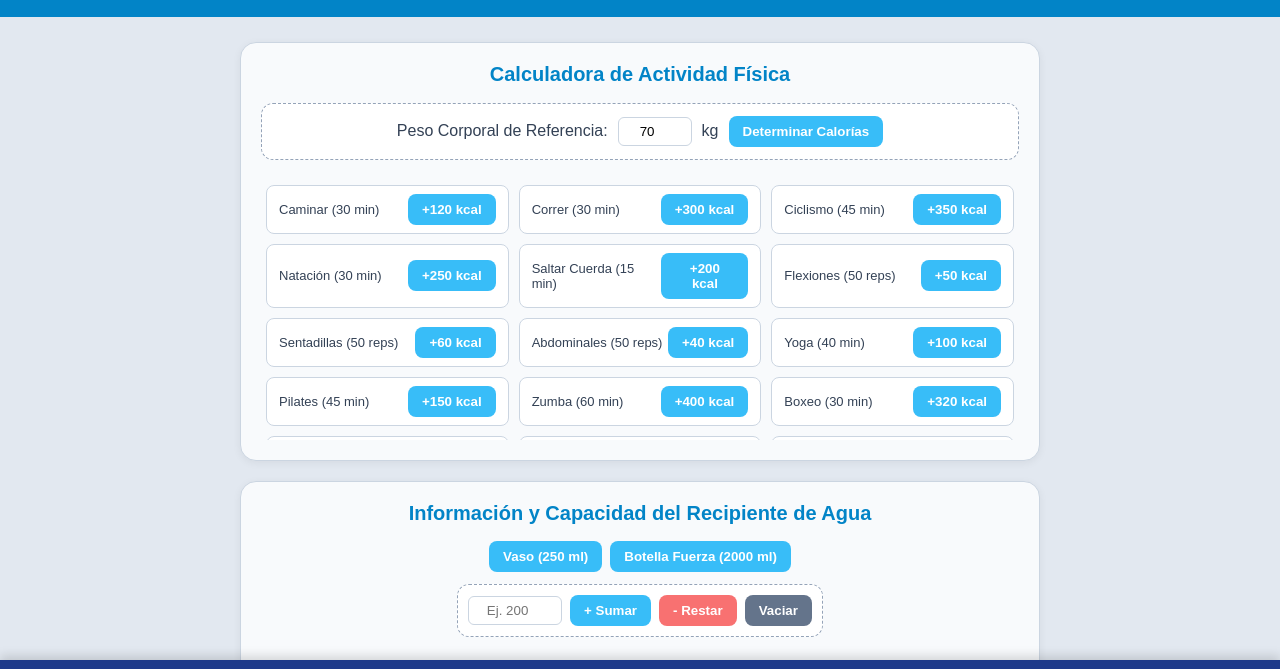
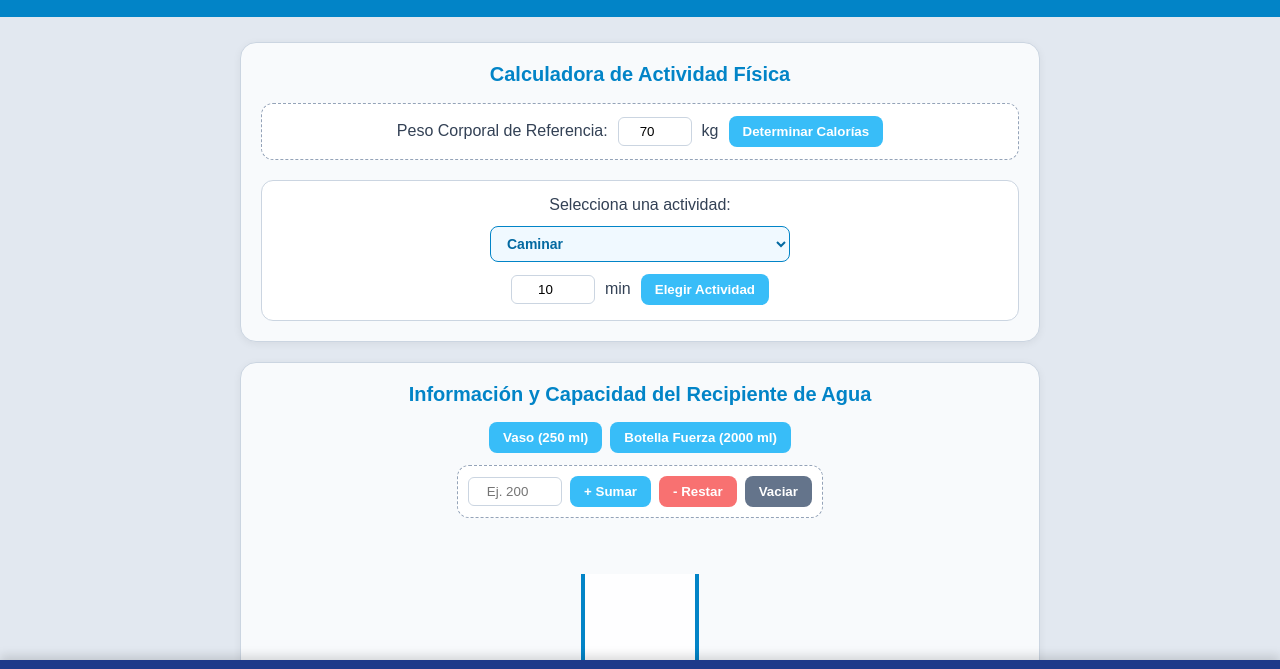
Before and after one commit to gabositogk/fitwater, a plain HTML site: page index.html in a window 1280 px wide. Shown: the part 77-746 px from the top of the page. Drawn offline with Linux system fonts and the light colour scheme.

Commit message:
Refactor HTML structure and improve activity selection
Removed commented sections and updated labels for clarity. Adjusted styles and added a dropdown for activity selection.

```diff
--- a/index.html
+++ b/index.html
@@ -12,7 +12,6 @@
       color: #334155;
     }
 
-    /* Enzabezado principal */
     .header {
       background-color: #0284c7;
       color: white;
@@ -56,7 +55,6 @@
       font-size: 20px;
     }
 
-    /* Botones */
     .btn-blue {
       background-color: #38bdf8;
       color: white;
@@ -81,7 +79,7 @@
       cursor: pointer;
     }
 
-    /* 1. Actividad Física y Peso Corporal */
+    /* Peso Corporal */
     .peso-box {
       background-color: #ffffff;
       padding: 12px 20px;
@@ -102,27 +100,46 @@
       border-radius: 6px;
     }
 
-    .grid-actividades {
-      display: grid;
-      grid-template-columns: repeat(auto-fill, minmax(220px, 1fr));
-      gap: 10px;
-      max-height: 250px;
-      overflow-y: auto;
-      padding: 5px;
+    /* Selector de Actividades */
+    .selector-actividad-box {
+      background-color: #ffffff;
+      padding: 15px;
+      border-radius: 12px;
+      border: 1px solid #cbd5e1;
+      display: flex;
+      flex-direction: column;
+      align-items: center;
+      gap: 12px;
     }
 
-    .actividad-item {
-      background-color: #ffffff;
+    .desplegable-select {
       padding: 8px 12px;
       border-radius: 8px;
-      border: 1px solid #cbd5e1;
-      display: flex;
-      justify-content: space-between;
-      align-items: center;
-      font-size: 13px;
+      border: 1px solid #0284c7;
+      background-color: #f0f9ff;
+      color: #0369a1;
+      font-weight: bold;
+      font-size: 14px;
+      width: 100%;
+      max-width: 300px;
+      cursor: pointer;
     }
 
-    /* 2. Sección Agua */
+    .inputs-actividad {
+      display: flex;
+      align-items: center;
+      gap: 10px;
+    }
+
+    .inputs-actividad input {
+      width: 70px;
+      padding: 6px;
+      border: 1px solid #cbd5e1;
+      border-radius: 6px;
+      text-align: center;
+    }
+
+    /* Sección Agua */
     .agua-controls {
       display: flex;
       flex-direction: column;
@@ -156,7 +173,7 @@
       border-radius: 6px;
     }
 
-    /* Vaso y Desbordamiento */
+    /* Vaso */
     .vaso-area {
       display: flex;
       justify-content: center;
@@ -175,7 +192,6 @@
       align-items: flex-end;
     }
 
-    /* 250ml mide un tercio del de 2000ml */
     .vaso.grande { width: 110px; height: 240px; }
     .vaso.pequeno { width: 70px; height: 80px; }
 
@@ -187,7 +203,6 @@
       transition: height 0.3s ease;
     }
 
-    /* Efecto de desbordamiento notable */
     .desbordado::after {
       content: '';
       position: absolute;
@@ -201,7 +216,7 @@
       pointer-events: none;
     }
 
-    /* 3. Resultados fijos abajo */
+    /* Resultados Fijos */
     .resultados-fijos {
       position: fixed;
       bottom: 0;
@@ -237,7 +252,6 @@
 </head>
 <body>
 
-  <!-- Encabezado -->
   <div class="header">
     <h1>FitWater 💧</h1>
     <p>Información e indicadores de hidratación y actividad física</p>
@@ -245,11 +259,10 @@
 
   <div class="container">
 
-    <!-- 1. Actividad Física (Primero) -->
+    <!-- 1. ACTIVIDAD FÍSICA -->
     <div class="card">
       <h2>Calculadora de Actividad Física</h2>
 
-      <!-- Peso dentro de actividad física -->
       <div class="peso-box">
         <label for="peso">Peso Corporal de Referencia:</label>
         <input type="number" id="peso" value="70">
@@ -257,11 +270,22 @@
         <button class="btn-blue" onclick="determinarCalorias()">Determinar Calorías</button>
       </div>
 
-      <!-- 30 Actividades -->
-      <div class="grid-actividades" id="gridActividades"></div>
+      <!-- Menú desplegable para elegir la actividad -->
+      <div class="selector-actividad-box">
+        <label for="selectActividades">Selecciona una actividad:</label>
+        <select id="selectActividades" class="desplegable-select" onchange="cambiarUnidadEtiqueta()">
+          <!-- Se llenan automáticamente con JS -->
+        </select>
+
+        <div class="inputs-actividad">
+          <input type="number" id="cantInput" placeholder="Cant." value="10" min="1">
+          <span id="unidadTexto">min/reps</span>
+          <button class="btn-blue" onclick="agregarActividadSeleccionada()">Elegir Actividad</button>
+        </div>
+      </div>
     </div>
 
-    <!-- 2. Registro de Agua (Al final) -->
+    <!-- 2. REGISTRO DE AGUA -->
     <div class="card">
       <h2>Información y Capacidad del Recipiente de Agua</h2>
 
@@ -288,7 +312,7 @@
 
   </div>
 
-  <!-- Resultados fijos abajo sin el resultado de agua -->
+  <!-- RESULTADOS FIJOS ABAJO -->
   <div class="resultados-fijos">
     <div class="res-item">
       <div>Calorías Calculadas</div>
@@ -302,36 +326,36 @@
 
   <script>
     const actividades = [
-      { nombre: "Caminar", detalle: "30 min", cal: 120 },
-      { nombre: "Correr", detalle: "30 min", cal: 300 },
-      { nombre: "Ciclismo", detalle: "45 min", cal: 350 },
-      { nombre: "Natación", detalle: "30 min", cal: 250 },
-      { nombre: "Saltar Cuerda", detalle: "15 min", cal: 200 },
-      { nombre: "Flexiones", detalle: "50 reps", cal: 50 },
-      { nombre: "Sentadillas", detalle: "50 reps", cal: 60 },
-      { nombre: "Abdominales", detalle: "50 reps", cal: 40 },
-      { nombre: "Yoga", detalle: "40 min", cal: 100 },
-      { nombre: "Pilates", detalle: "45 min", cal: 150 },
-      { nombre: "Zumba", detalle: "60 min", cal: 400 },
-      { nombre: "Boxeo", detalle: "30 min", cal: 320 },
-      { nombre: "Escalar", detalle: "30 min", cal: 280 },
-      { nombre: "Remo", detalle: "30 min", cal: 210 },
-      { nombre: "Trote suave", detalle: "20 min", cal: 160 },
-      { nombre: "Pasear perro", detalle: "30 min", cal: 90 },
-      { nombre: "Fútbol", detalle: "60 min", cal: 500 },
-      { nombre: "Baloncesto", detalle: "45 min", cal: 380 },
-      { nombre: "Tenis", detalle: "45 min", cal: 310 },
-      { nombre: "Voleibol", detalle: "45 min", cal: 200 },
-      { nombre: "Crossfit", detalle: "30 min", cal: 350 },
-      { nombre: "Patinaje", detalle: "30 min", cal: 220 },
-      { nombre: "Bailar", detalle: "30 min", cal: 180 },
-      { nombre: "Burpees", detalle: "30 reps", cal: 70 },
-      { nombre: "Zancadas", detalle: "40 reps", cal: 50 },
-      { nombre: "Plancha", detalle: "5 min", cal: 30 },
-      { nombre: "Spinning", detalle: "45 min", cal: 420 },
-      { nombre: "Senderismo", detalle: "60 min", cal: 360 },
-      { nombre: "Karate", detalle: "45 min", cal: 330 },
-      { nombre: "Gimnasia", detalle: "45 min", cal: 240 }
+      { id: 1, nombre: "Caminar", unidad: "min", calPorUnidad: 4 },
+      { id: 2, nombre: "Correr", unidad: "min", calPorUnidad: 10 },
+      { id: 3, nombre: "Ciclismo", unidad: "min", calPorUnidad: 8 },
+      { id: 4, nombre: "Natación", unidad: "min", calPorUnidad: 8 },
+      { id: 5, nombre: "Saltar Cuerda", unidad: "min", calPorUnidad: 13 },
+      { id: 6, nombre: "Flexiones", unidad: "reps", calPorUnidad: 1 },
+      { id: 7, nombre: "Sentadillas", unidad: "reps", calPorUnidad: 1.2 },
+      { id: 8, nombre: "Abdominales", unidad: "reps", calPorUnidad: 0.8 },
+      { id: 9, nombre: "Yoga", unidad: "min", calPorUnidad: 2.5 },
+      { id: 10, nombre: "Pilates", unidad: "min", calPorUnidad: 3.3 },
+      { id: 11, nombre: "Zumba", unidad: "min", calPorUnidad: 6.6 },
+      { id: 12, nombre: "Boxeo", unidad: "min", calPorUnidad: 10.6 },
+      { id: 13, nombre: "Escalar", unidad: "min", calPorUnidad: 9.3 },
+      { id: 14, nombre: "Remo", unidad: "min", calPorUnidad: 7 },
+      { id: 15, nombre: "Trote suave", unidad: "min", calPorUnidad: 8 },
+      { id: 16, nombre: "Pasear perro", unidad: "min", calPorUnidad: 3 },
+      { id: 17, nombre: "Fútbol", unidad: "min", calPorUnidad: 8.3 },
+      { id: 18, nombre: "Baloncesto", unidad: "min", calPorUnidad: 8.4 },
+      { id: 19, nombre: "Tenis", unidad: "min", calPorUnidad: 6.8 },
+      { id: 20, nombre: "Voleibol", unidad: "min", calPorUnidad: 4.4 },
+      { id: 21, nombre: "Crossfit", unidad: "min", calPorUnidad: 11.6 },
+      { id: 22, nombre: "Patinaje", unidad: "min", calPorUnidad: 7.3 },
+      { id: 23, nombre: "Bailar", unidad: "min", calPorUnidad: 6 },
+      { id: 24, nombre: "Burpees", unidad: "reps", calPorUnidad: 2.3 },
+      { id: 25, nombre: "Zancadas", unidad: "reps", calPorUnidad: 1.25 },
+      { id: 26, nombre: "Plancha", unidad: "min", calPorUnidad: 6 },
+      { id: 27, nombre: "Spinning", unidad: "min", calPorUnidad: 9.3 },
+      { id: 28, nombre: "Senderismo", unidad: "min", calPorUnidad: 6 },
+      { id: 29, nombre: "Karate", unidad: "min", calPorUnidad: 7.3 },
+      { id: 30, nombre: "Gimnasia", unidad: "min", calPorUnidad: 5.3 }
     ];
 
     let totalCalorias = 0;
@@ -339,27 +363,41 @@
     let capacidadMax = 2000;
     let mlActuales = 0;
 
-    const grid = document.getElementById('gridActividades');
+    // Cargar opciones en el botón desplegable
+    const select = document.getElementById('selectActividades');
     actividades.forEach(act => {
-      const div = document.createElement('div');
-      div.className = 'actividad-item';
-      div.innerHTML = `
-        <span>${act.nombre} (${act.detalle})</span>
-        <button class="btn-blue" onclick="sumarActividad('${act.nombre}', ${act.cal})">+${act.cal} kcal</button>
-      `;
-      grid.appendChild(div);
+      const option = document.createElement('option');
+      option.value = act.id;
+      option.textContent = act.nombre;
+      select.appendChild(option);
     });
 
-    function sumarActividad(nombre, cal) {
-      totalCalorias += cal;
-      consultas.push(`${nombre} (${cal} kcal)`);
-      actualizarResultados();
+    function cambiarUnidadEtiqueta() {
+      const selectedId = parseInt(select.value);
+      const act = actividades.find(a => a.id === selectedId);
+      document.getElementById('unidadTexto').innerText = act.unidad;
+    }
+
+    // Inicializar la primera etiqueta de unidad
+    cambiarUnidadEtiqueta();
+
+    function agregarActividadSeleccionada() {
+      const selectedId = parseInt(select.value);
+      const act = actividades.find(a => a.id === selectedId);
+      const cantidad = parseFloat(document.getElementById('cantInput').value);
+
+      if (cantidad > 0) {
+        const calCalculadas = Math.round(cantidad * act.calPorUnidad);
+        totalCalorias += calCalculadas;
+        consultas.push(`${act.nombre} (${cantidad} ${act.unidad} = ${calCalculadas} kcal)`);
+        actualizarResultados();
+      }
     }
 
     function determinarCalorias() {
       const peso = parseFloat(document.getElementById('peso').value);
       if (peso > 0) {
-        alert(`Para tu peso de ${peso} kg, tus calorías base son aprox. ${Math.round(peso * 22)} kcal`);
+        alert(`Para tu peso de ${peso} kg, tus calorías base recomendadas son aprox. ${Math.round(peso * 22)} kcal`);
       }
     }
 
```
